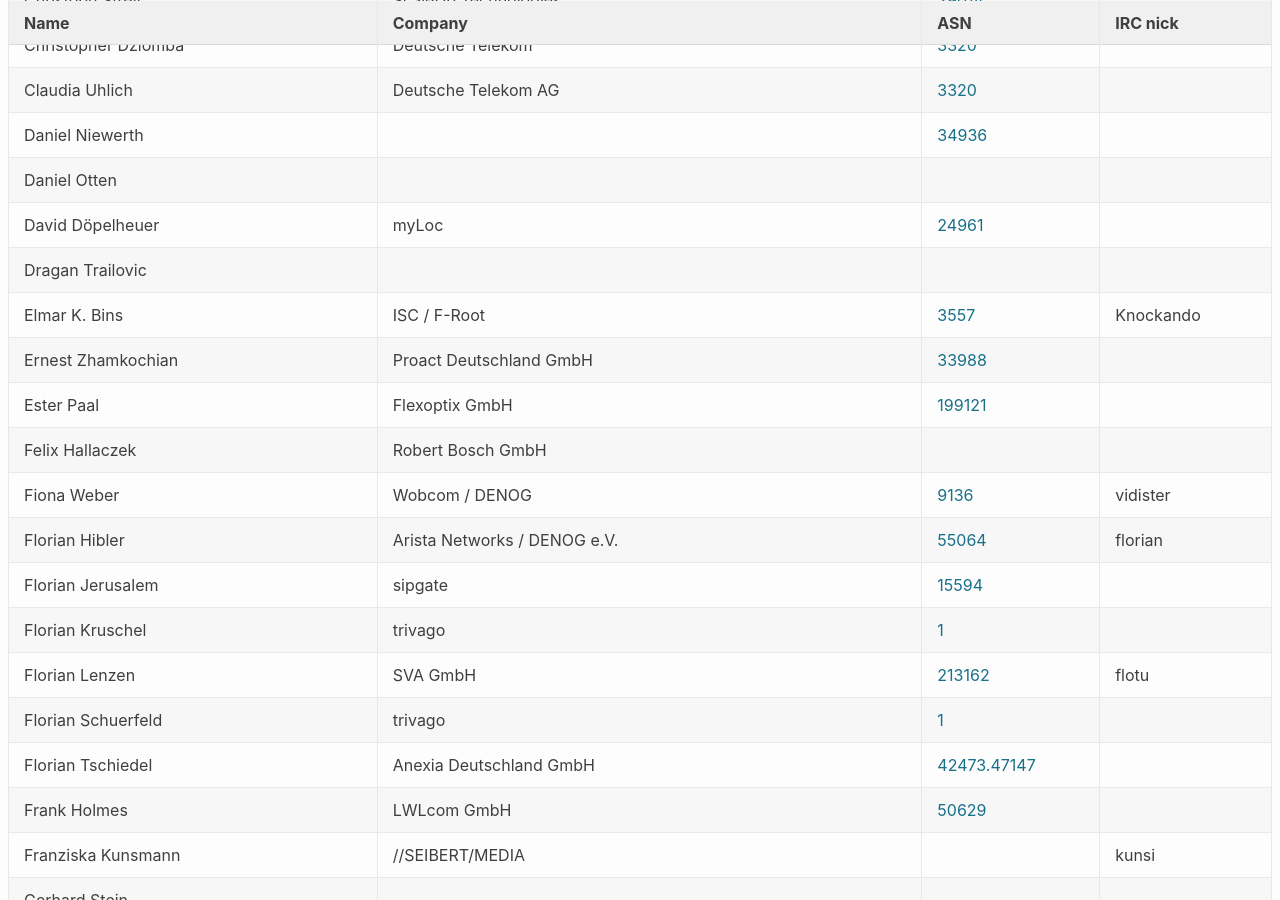
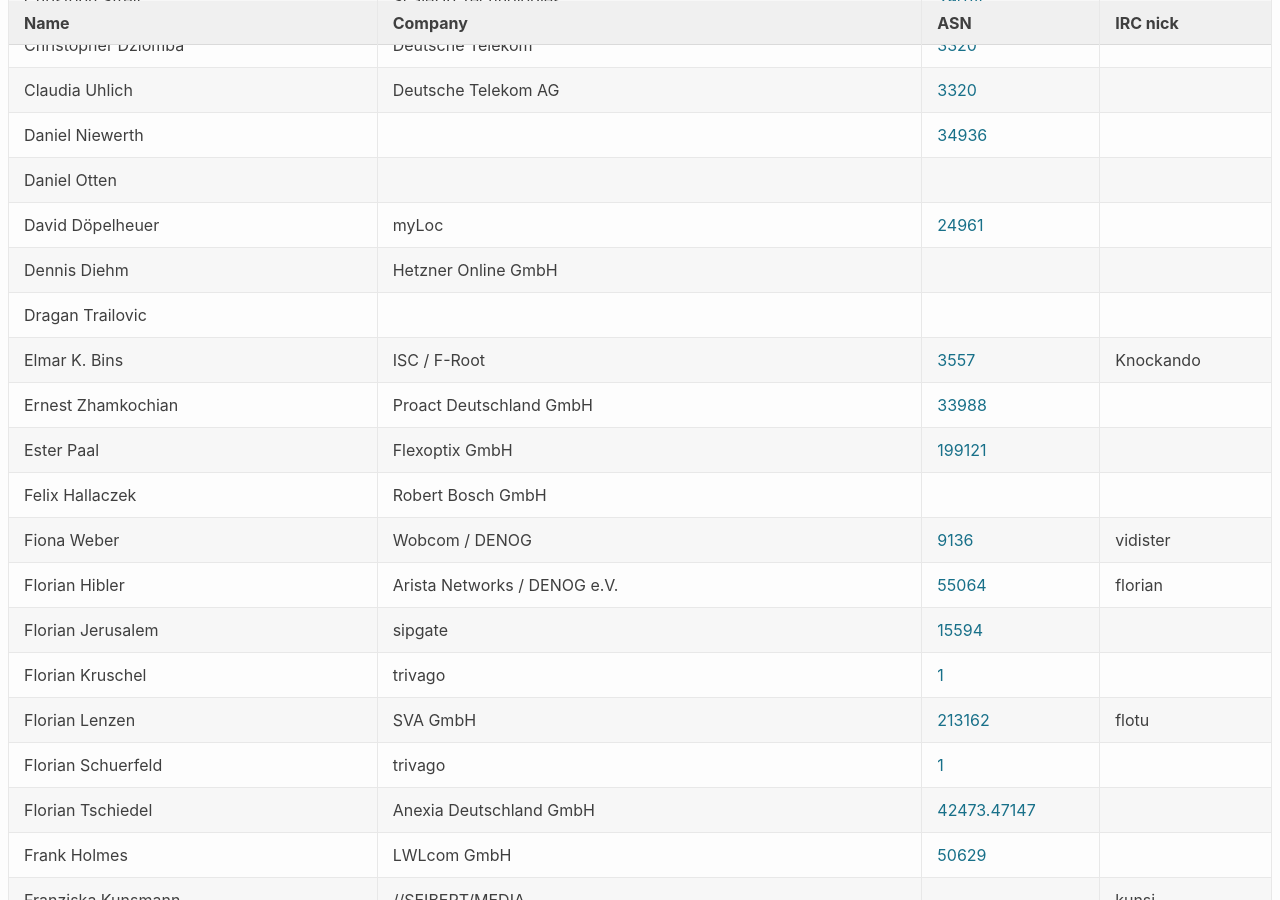
Before and after one commit to denog/pretix-attendeelist, a Jekyll site: the page built from denog14/index.md, in a window 1280 px wide and 900 px high, scrolled down 1054 px. Built offline with Jekyll 4.4.1, drawn with Linux system fonts in a browser that asks for light colours.

Commit message:
Latest data: Fri Oct  7 06:12:15 UTC 2022

```diff
--- a/_data/attendees_denog14_onsite.json
+++ b/_data/attendees_denog14_onsite.json
@@ -148,6 +148,12 @@
     "company": "myLoc",
     "irc": null,
     "asn": "24961"
+  },
+  {
+    "name": "Dennis Diehm",
+    "company": "Hetzner Online GmbH",
+    "irc": null,
+    "asn": null
   },
   {
     "name": "Dragan Trailovic",
```
